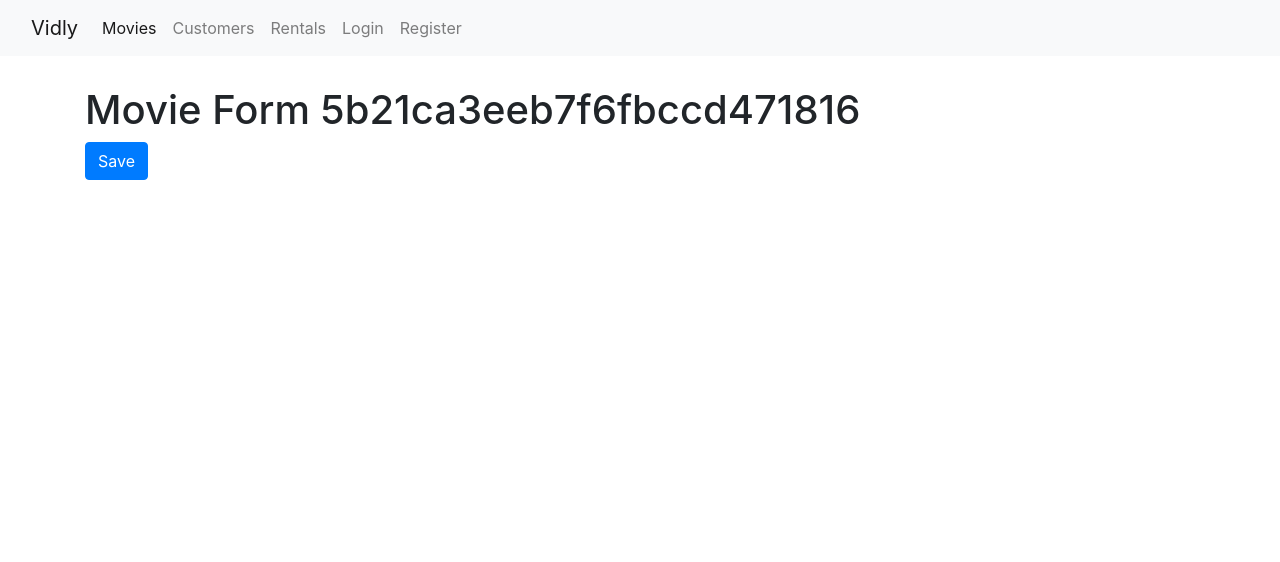
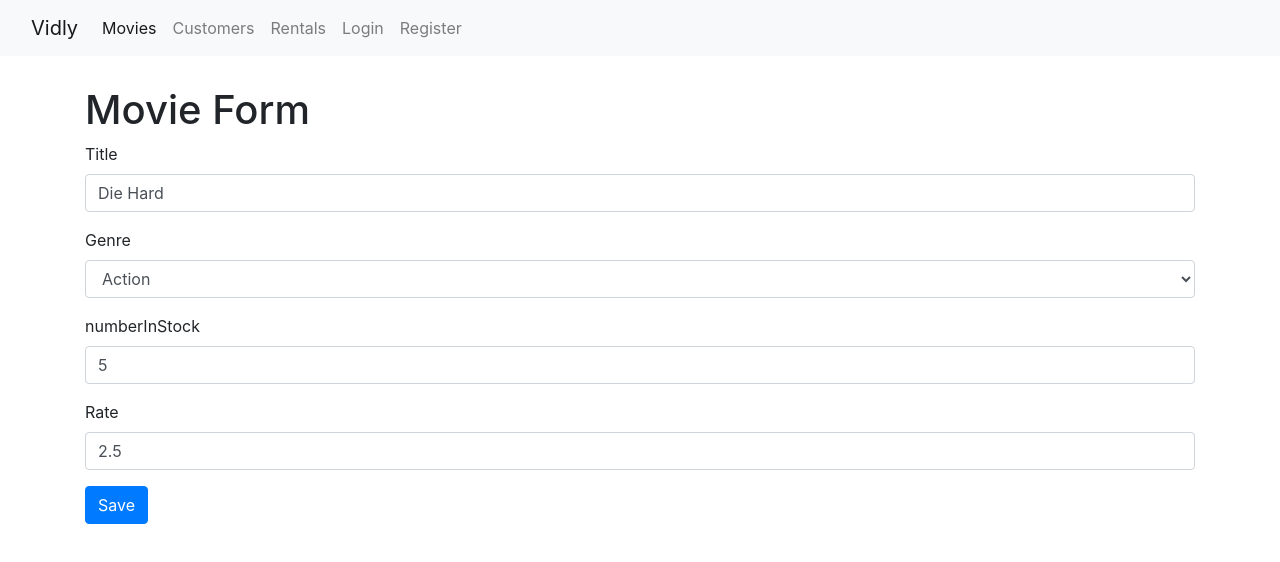
Before and after one commit to yohanchathuranga72565/React-Vidly-App, a React (Create React App) app: page /movies/5b21ca3eeb7f6fbccd471816 in a window 1280 px wide. Shown: the top 562 px of the page. Built offline with nearby package versions, Linux system fonts and the light colour scheme.

Commit message:
Added movie form with validation using Joi library

```diff
--- a/src/components/common/form.jsx
+++ b/src/components/common/form.jsx
@@ -1,6 +1,7 @@
 import React, { Component } from 'react';
 import Joi from 'joi-browser';
 import Input from './input';
+import Select from './select';
 
 class Form extends Component {
     state = {
@@ -68,6 +69,21 @@
         );
     }
 
+    renderSelect(name, label, options){
+        const {data, errors} = this.state;
+
+        return (
+            <Select
+                name = {name}
+                value = {data[name]}
+                label = {label}
+                options = {options}
+                onChange = {this.handleChange}
+                error = {errors[name]}
+            />
+        );
+    }
+
 }
 
 export default Form;
--- /dev/null
+++ b/src/components/common/select.jsx
@@ -0,0 +1,16 @@
+import React from 'react';
+
+const Select = ({name, label, options, error, ...rest}) => {
+    return (
+        <div className="form-group">
+            <label htmlFor={name}>{label}</label>
+            <select name={name} id={name} {...rest} className="form-control">
+                <option value="" />
+                {options.map(option => (<option key={option._id} value = {option._id}>{option.name}</option>))}
+            </select>
+            {error && <div className = "alert alert-danger">{error}</div>}
+        </div>
+     );
+}
+
+export default Select;
--- a/src/components/movieForm.jsx
+++ b/src/components/movieForm.jsx
@@ -1,14 +1,73 @@
 import React from 'react';
+import Joi from "joi-browser";
+import Form from "./common/form";
+import { getMovie, saveMovie } from "../services/fakeMovieService";
+import {getGenres} from "../services/fakeGenreService";
 
-const MovieForm = ({match, history}) => {
-    return (
-        <div>
-            <h1>Movie Form {match.params.id}</h1>
-            <button className="btn btn-primary" onClick = {() => history.push('/movies')}>Save</button>
-        </div>
+class MovieForm extends Form {
+    state = {
+        data:{
+            title: "",
+            genreId: "",
+            numberInStock: "",
+            dailyRentalRate: ""
+        },
+        genres: [],
+        errors: {}
+     };
+
+    schema = {
+        _id: Joi.string(),
+        title: Joi.string().required().label("Title"),
+        genreId: Joi.string().required().label("Genre"),
+        numberInStock: Joi.number().required().min(0).max(100).label("Number In Stock"),
+        dailyRentalRate: Joi.number().required().min(0).max(10).label("Daily Rental Rate")
+    };
+
+    componentDidMount() {
+        const genres = getGenres();
+        this.setState({genres});
+
+        const movieId = this.props.match.params.id;
+        if(movieId === "new") return;
+
+        const movie = getMovie(movieId);
+        if(!movie) return this.props.history.replace("/not-found");
+
+        this.setState({data: this.mapToViewModel(movie)});
+    }
+
+    mapToViewModel(movie){
+        return {
+            _id: movie._id,
+            title: movie.title,
+            genreId: movie.genre._id,
+            numberInStock: movie.numberInStock,
+            dailyRentalRate: movie.dailyRentalRate
+        };
+    }
+
+    doSubmit = () => {
+        saveMovie(this.state.data);
+        this.props.history.push("/movies");
+    }
 
 
-    );
+
+    render() {
+        return (
+            <div>
+                <h1>Movie Form</h1>
+                <form onSubmit = {this.handleSubmit}>
+                    {this.renderInput("title", "Title")}
+                    {this.renderSelect("genreId","Genre",this.state.genres)}
+                    {this.renderInput("numberInStock", "numberInStock", "number")}
+                    {this.renderInput("dailyRentalRate", "Rate")}
+                    {this.renderButton("Save")}
+                </form>
+            </div>
+         );
+    }
 }
 
 export default MovieForm;
--- a/src/components/movies.jsx
+++ b/src/components/movies.jsx
@@ -6,6 +6,7 @@
 import {paginate} from '../utils/paginate';
 import {getGenres} from '../services/fakeGenreService';
 import _ from 'lodash';
+import {Link} from 'react-router-dom';
 
 
 class Movies extends Component {
@@ -78,6 +79,13 @@
                 />
             </div>
             <div className="col">
+                <Link
+                    to = "/movies/new"
+                    className = "btn btn-primary"
+                    style = {{marginBottom: 20 }}
+                >
+                 New Movie
+                </Link>
                 <p>Showing {totalCount} movies in the database.</p>
                 <MoviesTable
                     movies = {movies}
--- a/src/services/fakeMovieService.js
+++ b/src/services/fakeMovieService.js
@@ -78,13 +78,13 @@
 
 export function saveMovie(movie) {
   let movieInDb = movies.find(m => m._id === movie._id) || {};
-  movieInDb.name = movie.name;
+  movieInDb.title = movie.title;
   movieInDb.genre = genresAPI.genres.find(g => g._id === movie.genreId);
   movieInDb.numberInStock = movie.numberInStock;
   movieInDb.dailyRentalRate = movie.dailyRentalRate;
 
   if (!movieInDb._id) {
-    movieInDb._id = Date.now();
+    movieInDb._id = Date.now().toString();
     movies.push(movieInDb);
   }
 
```
